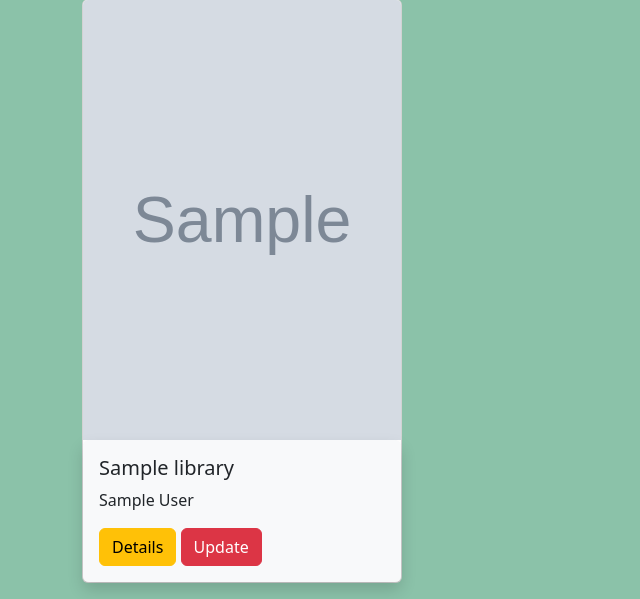
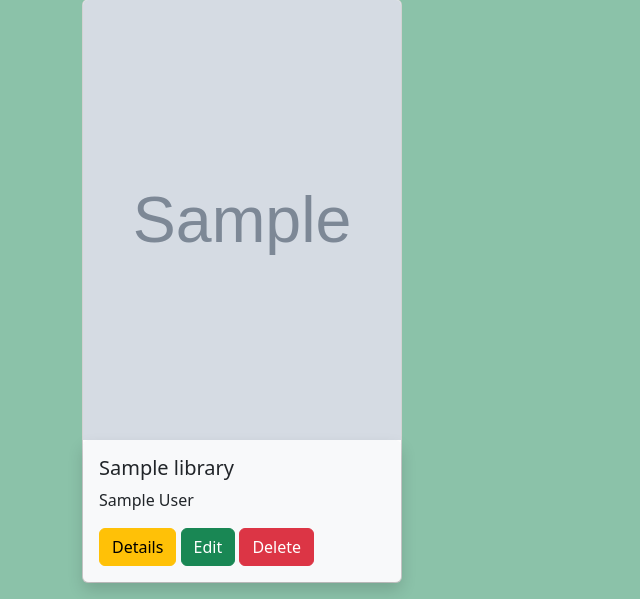
Before and after one commit to Bilajbeg/FE19-CR4-EMELIN-BILAJBEGOVIC, a PHP site: page /index.php in a window 1280 px wide. Shown: the part 319-918 px from the top of the page, without its empty margins (0-640 px from the left). Run offline with PHP 8.4, Linux system fonts and the light colour scheme; tables that the repository leaves empty or names only in its code hold one stand-in row (values such as "Sample post"); grey boxes marked "Sample" are stand-in pictures.

Commit message:
added delete button

```diff
--- a/index.php
+++ b/index.php
@@ -16,7 +16,8 @@ if (mysqli_num_rows($result) > 0) {
                     <h5 class='card-title'>{$row["title"]}</h5>
                     <p class='card-text'>{$row["author_first_name"]} {$row["author_last_name"]}</p>
                     <a href='details.php?id={$row["id"]}' class='btn btn-warning'>Details</a>
-                    <a href='update.php?id={$row["id"]}' class='btn btn-danger'>Update</a>
+                    <a href='update.php?id={$row["id"]}' class='btn btn-success'>Edit</a>
+                    <a href='index.php?id={$row["id"]}' class='btn btn-danger'>Delete</a>
                 </div>
             </div>
         </div>";
```
